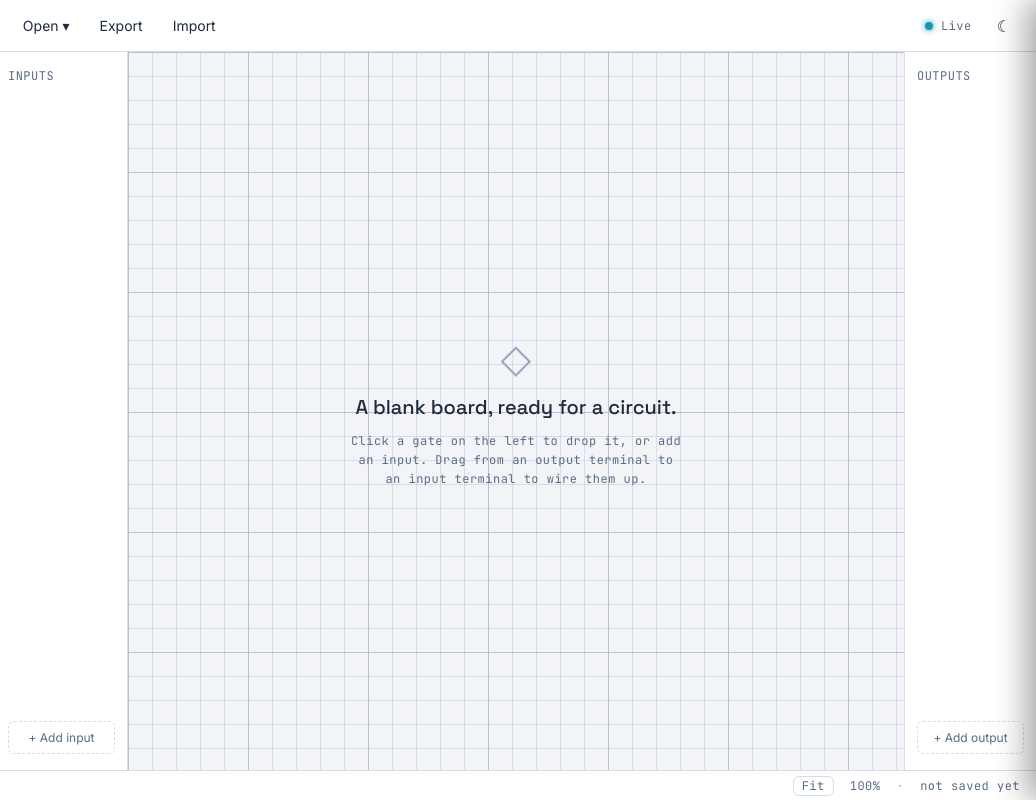
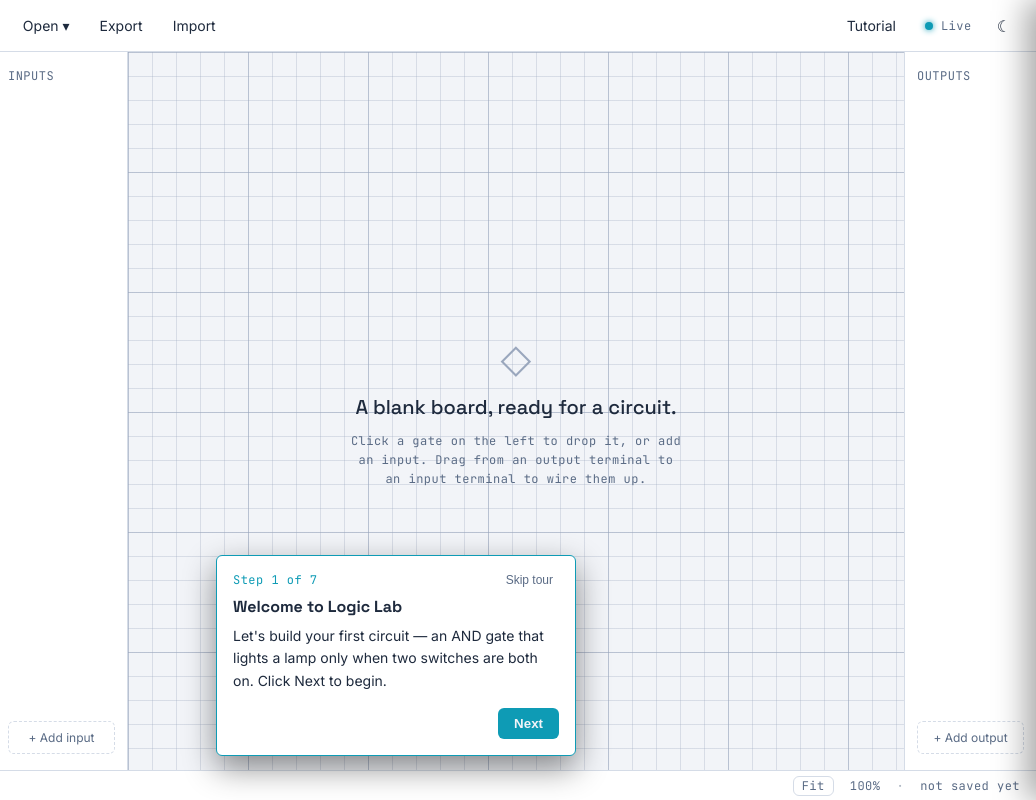
Before and after one commit to Pranav-raja/digital-circuit-learning, a website built with Vite: page index.html in a window 1280 px wide. Shown: the full height of the page, 244-1280 px from the left. Built offline with nearby package versions, Linux system fonts and the light colour scheme.

Commit message:
New: aded tutorial for newbie

```diff
--- a/src/main.ts
+++ b/src/main.ts
@@ -7,6 +7,7 @@ import { initStatusBar } from "./ui/StatusBar";
 import { initTopbar } from "./ui/Topbar";
 import { initTheme } from "./ui/Theme";
 import { initGuide } from "./ui/Guide";
+import { initTutorial } from "./ui/Tutorial";
 import { getState, subscribe, loadCircuit, checkpoint, tickClock } from "./store";
 import { createAutosaver, loadCurrent } from "./storage/local";
 import { importCircuitFile } from "./storage/files";
@@ -106,6 +107,7 @@ function shell(): string {
         <button class="btn" id="tb-import">Import</button>
       </div>
       <div class="topbar__spacer"></div>
+      <button class="btn" id="tb-tutorial" title="Take the guided tour">Tutorial</button>
       <div class="live" title="Simulation runs continuously"><span class="live__dot"></span> Live</div>
       <button class="btn btn--icon" id="tb-theme" aria-label="Toggle light/dark theme"></button>
     </header>
@@ -181,6 +183,9 @@ subscribe(() => autosaver.schedule(getState().circuit));
 const restored = loadCurrent();
 if (restored) loadCircuit(restored);
 
+// Phase 6 — first-run guided tour (auto-starts on a blank board, replayable via Tutorial).
+initTutorial();
+
 // Ctrl/Cmd+S forces an immediate save (spec §7).
 window.addEventListener("keydown", (e) => {
   if ((e.ctrlKey || e.metaKey) && e.key.toLowerCase() === "s") {
--- a/src/styles/app.css
+++ b/src/styles/app.css
@@ -374,13 +374,16 @@ body {
   background: var(--bg-board);
 }
 
-/* chrome bands that sit behind the SVG; they hold the labels + add buttons */
+/* chrome bands that sit behind the SVG; they hold the labels + add buttons.
+ * NB: no z-index here — as a grid item, any z-index would create a stacking
+ * context that traps .rail-band__add (z-index: 2) BELOW the canvas overlay,
+ * making the "+ Add" buttons unclickable. Static content already paints behind
+ * the positioned canvas, so the band needs nothing. */
 .rail-band {
   display: flex;
   flex-direction: column;
   padding: var(--sp-4) var(--sp-3);
   background: var(--bg-chrome);
-  z-index: 0;
 }
 .rail-band--in {
   border-right: 1px solid var(--hairline);
@@ -927,6 +930,114 @@ body {
   color: var(--ink-dim);
 }
 
+/* ================================================ guided tutorial overlay */
+.tutorial {
+  position: fixed;
+  left: 50%;
+  bottom: 44px;
+  transform: translateX(-50%);
+  z-index: 70;
+  width: 360px;
+  max-width: calc(100vw - 32px);
+  padding: var(--sp-4);
+  background: var(--bg-chrome);
+  border: 1px solid var(--accent);
+  border-radius: var(--radius-panel);
+  box-shadow: 0 12px 32px rgba(0, 0, 0, 0.45);
+}
+.tutorial[hidden] {
+  display: none;
+}
+.tutorial__head {
+  display: flex;
+  align-items: center;
+  justify-content: space-between;
+  margin-bottom: var(--sp-2);
+}
+.tutorial__step {
+  font-family: var(--font-mono);
+  font-size: var(--fs-xs);
+  letter-spacing: var(--tracking-mono);
+  color: var(--accent);
+}
+.tutorial__skip {
+  background: transparent;
+  border: none;
+  color: var(--ink-dim);
+  font-size: var(--fs-xs);
+  cursor: pointer;
+}
+.tutorial__skip:hover {
+  color: var(--accent);
+}
+.tutorial__title {
+  margin: 0 0 var(--sp-2);
+  font-family: var(--font-display);
+  font-size: var(--fs-md);
+  color: var(--ink);
+}
+.tutorial__body {
+  margin: 0 0 var(--sp-4);
+  font-size: var(--fs-sm);
+  line-height: 1.6;
+  color: var(--ink);
+}
+.tutorial__nav {
+  display: flex;
+  align-items: center;
+  justify-content: space-between;
+  gap: var(--sp-2);
+}
+.tutorial__back {
+  background: transparent;
+  color: var(--ink-dim);
+  border: 1px solid var(--hairline);
+  border-radius: var(--radius-panel);
+  padding: var(--sp-2) var(--sp-4);
+  cursor: pointer;
+}
+.tutorial__back[hidden] {
+  display: none;
+}
+.tutorial__back:hover {
+  color: var(--ink);
+  border-color: var(--ink-dim);
+}
+.tutorial__next {
+  margin-left: auto;
+  background: var(--accent);
+  color: var(--bg-board);
+  border: none;
+  border-radius: var(--radius-panel);
+  padding: var(--sp-2) var(--sp-4);
+  font-weight: 600;
+  cursor: pointer;
+}
+.tutorial__next:hover {
+  filter: brightness(1.06);
+}
+.tutorial__back:focus-visible,
+.tutorial__next:focus-visible,
+.tutorial__skip:focus-visible {
+  outline: 2px solid var(--accent);
+  outline-offset: 1px;
+}
+
+/* pulsing ring on the element the current step wants you to use */
+.tut-highlight {
+  border-radius: var(--radius-panel);
+  animation: tut-pulse 1.4s ease-in-out infinite;
+}
+@keyframes tut-pulse {
+  0%,
+  100% {
+    box-shadow: 0 0 0 0 rgba(34, 211, 238, 0.55);
+  }
+  50% {
+    box-shadow: 0 0 0 7px rgba(34, 211, 238, 0);
+  }
+}
+
 /* accessibility: respect reduced motion everywhere (spec §13) */
 @media (prefers-reduced-motion: reduce) {
   *,
@@ -939,4 +1050,9 @@ body {
   .wire-pulse {
     display: none;
   }
+  /* static ring instead of the pulsing one */
+  .tut-highlight {
+    outline: 2px solid var(--accent);
+    outline-offset: 2px;
+  }
 }
--- /dev/null
+++ b/src/ui/Tutorial.ts
@@ -0,0 +1,148 @@
+/*
+ * ui/Tutorial.ts — a guided, interactive first-run tour (spec §12 Phase 6).
+ * A small non-blocking card walks a newcomer through building an AND gate. Each
+ * step watches the live circuit and auto-advances when its goal is met, so the
+ * tutorial follows what the user actually does. The board stays fully usable.
+ */
+
+import { getState, subscribe, type AppState } from "../store";
+
+interface Step {
+  title: string;
+  body: string;
+  done?: (s: AppState) => boolean; // auto-advance when true; absent = manual Next
+  highlight?: string; // CSS selector to pulse while this step is active
+}
+
+const DONE_KEY = "logiclab:tutorial-done";
+const countType = (s: AppState, t: string): number =>
+  s.circuit.components.filter((c) => c.type === t).length;
+
+function andWired(s: AppState): boolean {
+  const and = s.circuit.components.find((c) => c.type === "and");
+  const out = s.circuit.components.find((c) => c.type === "output");
+  if (!and || !out) return false;
+  const w = s.circuit.wires;
+  const fed = (comp: string, term: string): boolean =>
+    w.some((x) => x.to.comp === comp && x.to.term === term);
+  return (
+    fed(and.id, "in0") &&
+    fed(and.id, "in1") &&
+    w.some((x) => x.from.comp === and.id) &&
+    w.some((x) => x.to.comp === out.id)
+  );
+}
+
+const anyOutputLit = (s: AppState): boolean =>
+  s.circuit.components.some(
+    (c) => c.type === "output" && (s.sim.inputsOf.get(c.id)?.in0 ?? 0) === 1,
+  );
+
+const STEPS: Step[] = [
+  {
+    title: "Welcome to Logic Lab",
+    body: "Let's build your first circuit — an AND gate that lights a lamp only when two switches are both on. Click Next to begin.",
+  },
+  {
+    title: "Add two inputs",
+    body: "Inputs are switches that feed a 1 or 0 into your circuit. Click “+ Add input” on the left rail twice.",
+    highlight: ".rail-band--in .rail-band__add",
+    done: (s) => countType(s, "input") >= 2,
+  },
+  {
+    title: "Add an AND gate",
+    body: "In the Gates section of the palette, click AND to drop one on the board.",
+    highlight: '.chip[data-type="and"]',
+    done: (s) => countType(s, "and") >= 1,
+  },
+  {
+    title: "Add an output lamp",
+    body: "Outputs glow when they receive a 1. Click “+ Add output” on the right rail.",
+    highlight: ".rail-band--out .rail-band__add",
+    done: (s) => countType(s, "output") >= 1,
+  },
+  {
+    title: "Wire it together",
+    body: "Drag from each input's right dot to the AND's two left dots, then from the AND's right dot to the lamp's left dot.",
+    done: andWired,
+  },
+  {
+    title: "Flip the switches",
+    body: "Click an input to toggle it between 0 and 1. Turn BOTH inputs on to light the lamp.",
+    done: anyOutputLit,
+  },
+  {
+    title: "🎉 You built an AND gate!",
+    body: "The lamp lights only when both inputs are 1 — that's AND. Click any part's ⓘ icon, or the Guide button, to keep exploring.",
+  },
+];
+
+export function initTutorial(): void {
+  const host = document.createElement("div");
+  host.innerHTML = `
+    <aside class="tutorial" id="tutorial" role="dialog" aria-label="Tutorial" hidden>
+      <div class="tutorial__head">
+        <span class="tutorial__step" id="tut-step"></span>
+        <button class="tutorial__skip" id="tut-skip">Skip tour</button>
+      </div>
+      <h3 class="tutorial__title" id="tut-title"></h3>
+      <p class="tutorial__body" id="tut-body"></p>
+      <div class="tutorial__nav">
+        <button class="tutorial__back" id="tut-back">Back</button>
+        <button class="tutorial__next" id="tut-next">Next</button>
+      </div>
+    </aside>`;
+  document.body.appendChild(host);
+
+  const card = host.querySelector<HTMLElement>("#tutorial")!;
+  const stepEl = host.querySelector<HTMLElement>("#tut-step")!;
+  const titleEl = host.querySelector<HTMLElement>("#tut-title")!;
+  const bodyEl = host.querySelector<HTMLElement>("#tut-body")!;
+  const backBtn = host.querySelector<HTMLButtonElement>("#tut-back")!;
+  const nextBtn = host.querySelector<HTMLButtonElement>("#tut-next")!;
+
+  let active = false;
+  let i = 0;
+
+  const clearHighlight = (): void =>
+    document.querySelectorAll(".tut-highlight").forEach((el) => el.classList.remove("tut-highlight"));
+
+  const goto = (n: number): void => {
+    clearHighlight();
+    if (n < 0 || n >= STEPS.length) return finish();
+    i = n;
+    const step = STEPS[i];
+    stepEl.textContent = `Step ${i + 1} of ${STEPS.length}`;
+    titleEl.textContent = step.title;
+    bodyEl.textContent = step.body;
+    backBtn.hidden = i === 0;
+    nextBtn.textContent = i === STEPS.length - 1 ? "Finish" : "Next";
+    if (step.highlight) document.querySelector(step.highlight)?.classList.add("tut-highlight");
+  };
+
+  const finish = (): void => {
+    active = false;
+    card.hidden = true;
+    clearHighlight();
+    localStorage.setItem(DONE_KEY, "1");
+  };
+
+  const start = (): void => {
+    active = true;
+    card.hidden = false;
+    goto(0);
+  };
+
+  backBtn.addEventListener("click", () => goto(i - 1));
+  nextBtn.addEventListener("click", () => goto(i + 1));
+  host.querySelector("#tut-skip")!.addEventListener("click", finish);
+  document.getElementById("tb-tutorial")?.addEventListener("click", start);
+
+  // Auto-advance when the active step's goal is reached.
+  subscribe((s) => {
+    if (active && STEPS[i].done?.(s)) goto(i + 1);
+  });
+
+  // First-time visitors with a blank board get the tour automatically.
+  if (!localStorage.getItem(DONE_KEY) && getState().circuit.components.length === 0) start();
+}
```
Also changed, not shown: docs/roadmap.md (+5 -3 lines).
